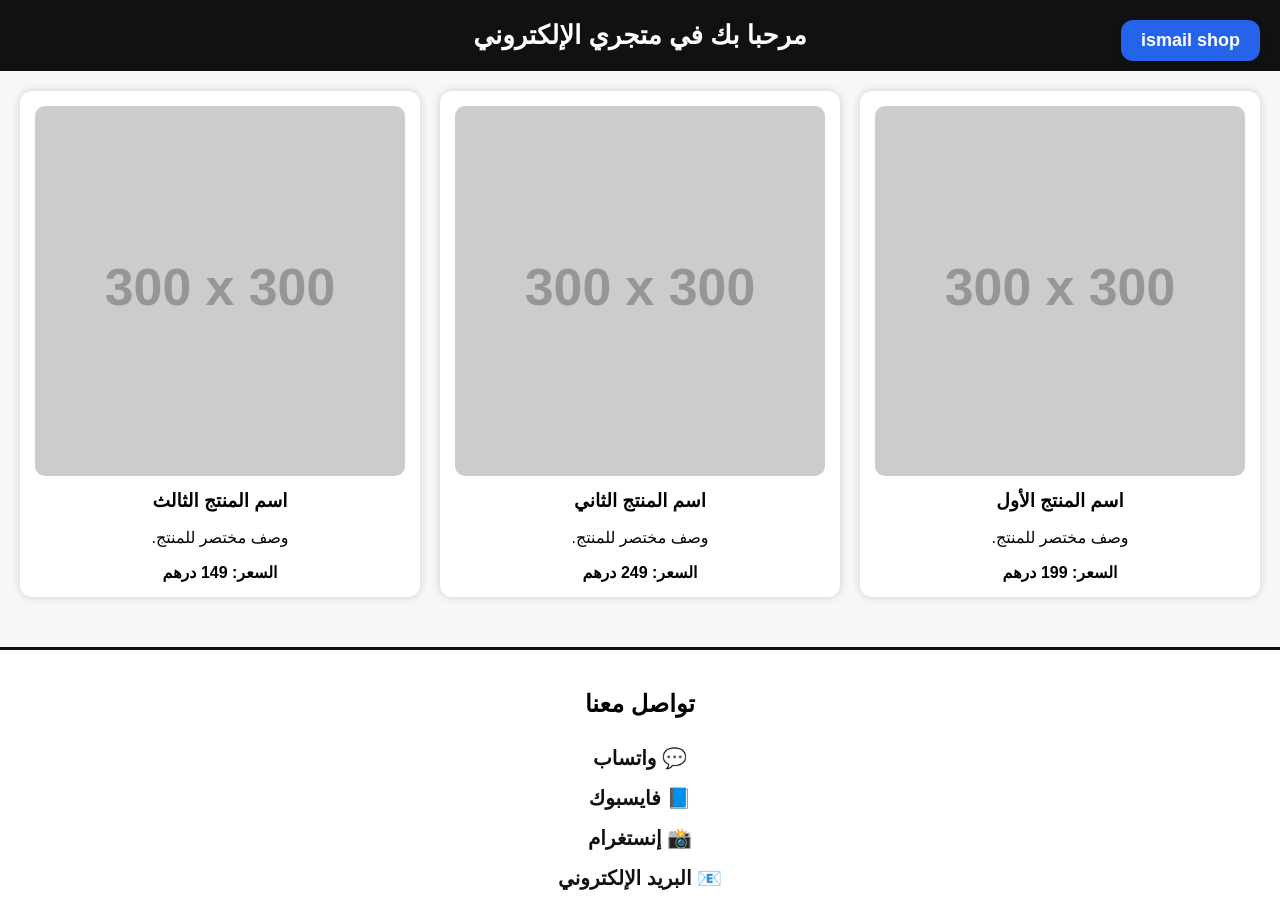
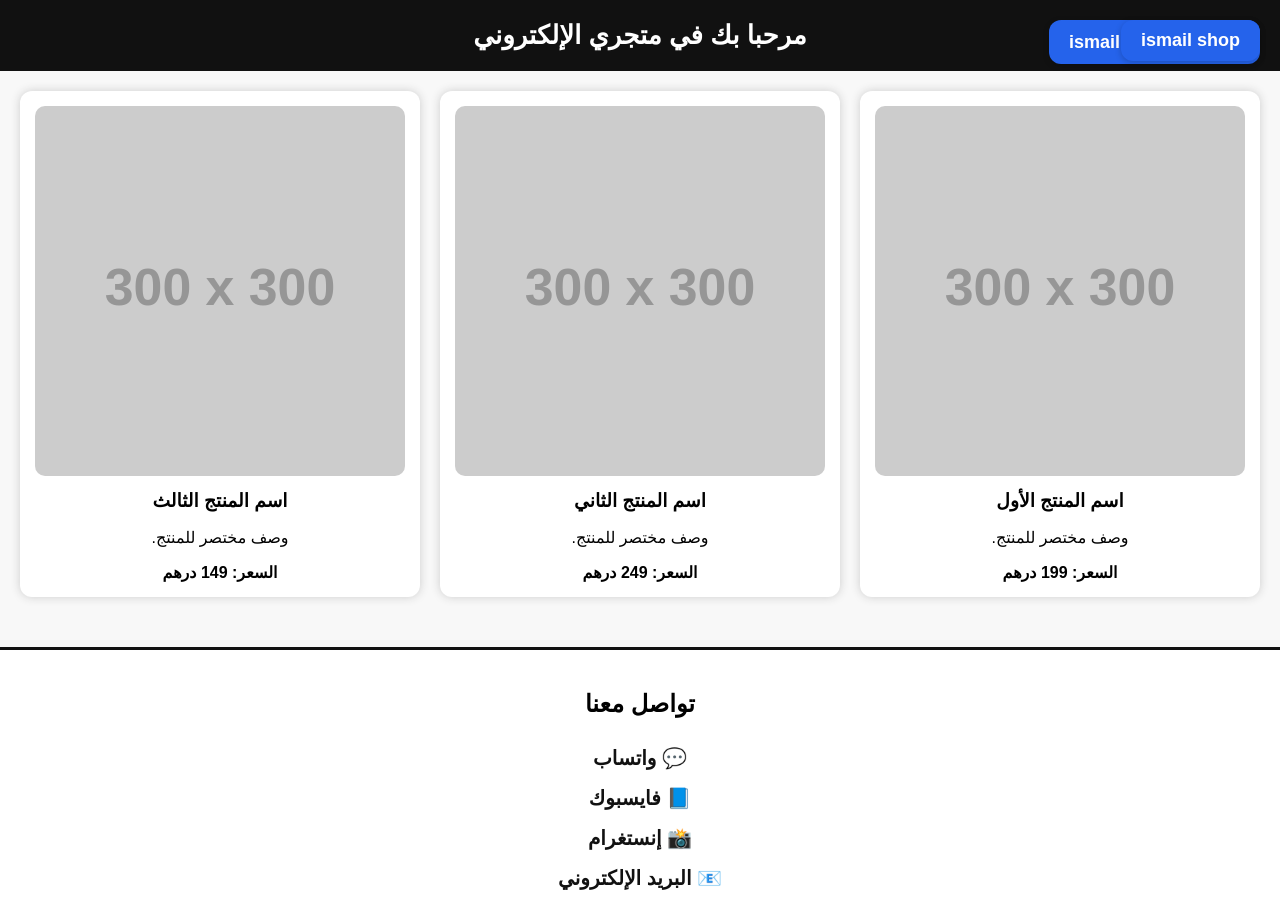
Before and after one commit to ismail-idali/ProCraftHubhtmm, a plain HTML site: page index.html in a window 1280 px wide. Drawn offline with Linux system fonts and the light colour scheme; placeholder pictures from the web are drawn by us.

Commit message:
Update index.html

```diff
--- a/index.html
+++ b/index.html
@@ -70,6 +70,62 @@
 </head>
 
 <body>
+    <!-- شعار المتجر المتحرك مع الاسم -->
+<div style="
+    position: fixed;
+    top: 20px;
+    right: 20px;
+    display: flex;
+    align-items: center;
+    gap: 12px;
+    z-index: 1000;
+    background-color: #2563eb;
+    color: white;
+    padding: 10px 20px;
+    border-radius: 12px;
+    font-size: 18px;
+    font-weight: bold;
+    box-shadow: 0 2px 6px rgba(0,0,0,0.2);
+">
+    <!-- المطرقة تدور قليلاً -->
+    <svg class="hammer" width="24" height="24" viewBox="0 0 64 64" fill="none" xmlns="http://www.w3.org/2000/svg" style="transform-origin: center;">
+        <rect x="28" y="8" width="8" height="32" fill="#fff"/>
+        <path d="M20 8 L44 8 L44 16 L20 16 Z" fill="#fff"/>
+    </svg>
+
+    <!-- المفك يدور دائماً -->
+    <svg class="screwdriver" width="24" height="24" viewBox="0 0 64 64" fill="none" xmlns="http://www.w3.org/2000/svg" style="transform-origin: center;">
+        <rect x="30" y="10" width="4" height="40" fill="#fff"/>
+        <polygon points="28,10 36,10 32,0" fill="#fff"/>
+    </svg>
+
+    <!-- اسم المتجر -->
+    <span>ismail shop</span>
+</div>
+
+<!-- CSS Animations -->
+<style>
+    /* المطرقة تتحرك ذهاباً وإياباً */
+    .hammer {
+        animation: hammerSwing 1s infinite alternate ease-in-out;
+    }
+
+    @keyframes hammerSwing {
+        0% { transform: rotate(0deg); }
+        50% { transform: rotate(25deg); }
+        100% { transform: rotate(0deg); }
+    }
+
+    /* المفك يدور دائماً */
+    .screwdriver {
+        animation: screwdriverSpin 2s linear infinite;
+    }
+
+    @keyframes screwdriverSpin {
+        from { transform: rotate(0deg); }
+        to { transform: rotate(360deg); }
+    }
+</style>
 <!-- اسم المتجر ثابت على اليمين -->
 <div style="
     position: fixed;
```
